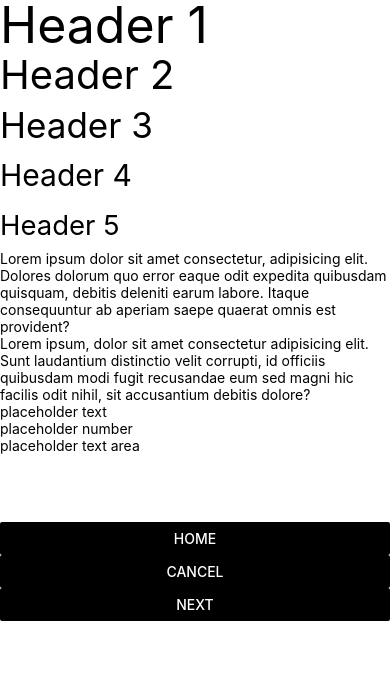
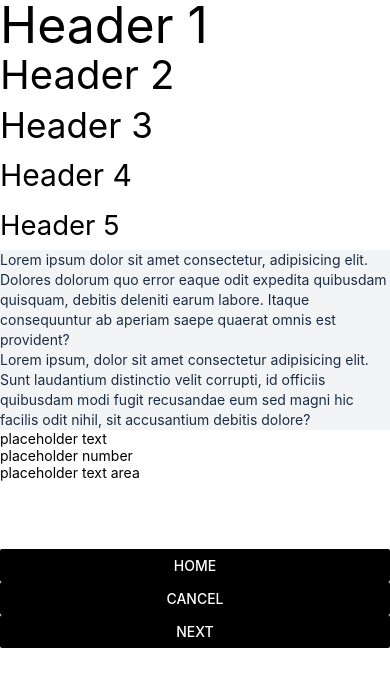
Before and after one commit to bicycleben88/trackstand-frontend, a React Native app: screen / in a window 390 px wide. Shown: the top 686 px of the page. Built offline with nearby package versions, Linux system fonts and the light colour scheme.

Commit message:
add fontWeight lineHeight background and color to paragraph text

```diff
--- a/components/Boilerplate.tsx
+++ b/components/Boilerplate.tsx
@@ -2,7 +2,7 @@ import React from 'react';
 import {View, Text, TextInput, Button} from 'react-native';
 import {globalStyles} from '../styles/globalStyles';
 
-const {global, h1, h2, h3, h4, h5} = globalStyles;
+const {global, h1, h2, h3, h4, h5, p} = globalStyles;
 
 export default function Boilerplate() {
   return (
@@ -12,13 +12,13 @@ export default function Boilerplate() {
       <Text style={h3}>Header 3</Text>
       <Text style={h4}>Header 4</Text>
       <Text style={h5}>Header 5</Text>
-      <Text style={global}>
+      <Text style={p}>
         Lorem ipsum dolor sit amet consectetur, adipisicing elit. Dolores
         dolorum quo error eaque odit expedita quibusdam quisquam, debitis
         deleniti earum labore. Itaque consequuntur ab aperiam saepe quaerat
         omnis est provident?
       </Text>
-      <Text style={global}>
+      <Text style={p}>
         Lorem ipsum, dolor sit amet consectetur adipisicing elit. Sunt
         laudantium distinctio velit corrupti, id officiis quibusdam modi fugit
         recusandae eum sed magni hic facilis odit nihil, sit accusantium debitis
--- a/styles/globalStyles.tsx
+++ b/styles/globalStyles.tsx
@@ -55,6 +55,14 @@ let headersStyles = {
   lineHeight: 50,
 };
 
+let bodyStyles = {
+  // fontFamily: var(--bodyFont);
+  fontWeight: '400',
+  lineHeight: 20,
+  backgroundColor: background,
+  color: textColor,
+};
+
 export const globalStyles = StyleSheet.create({
   global: {},
   h1: {
@@ -87,4 +95,10 @@ export const globalStyles = StyleSheet.create({
     fontWeight: headersStyles.fontWeight,
     lineHeight: headersStyles.lineHeight,
   },
+  p: {
+    fontWeight: bodyStyles.fontWeight,
+    lineHeight: bodyStyles.lineHeight,
+    backgroundColor: bodyStyles.backgroundColor,
+    color: bodyStyles.color,
+  },
 });
```
